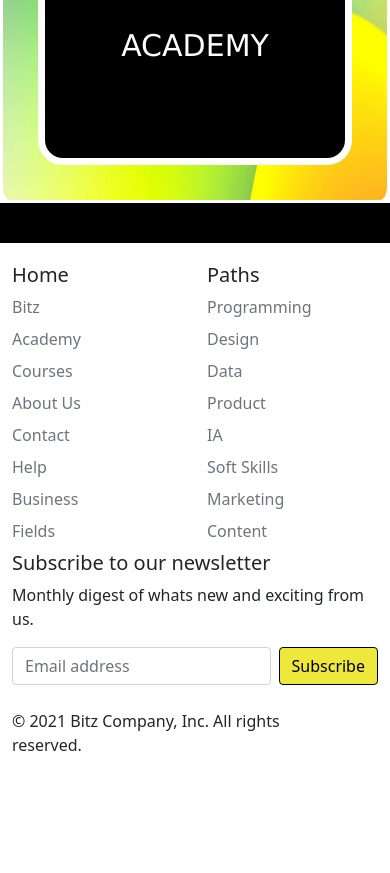
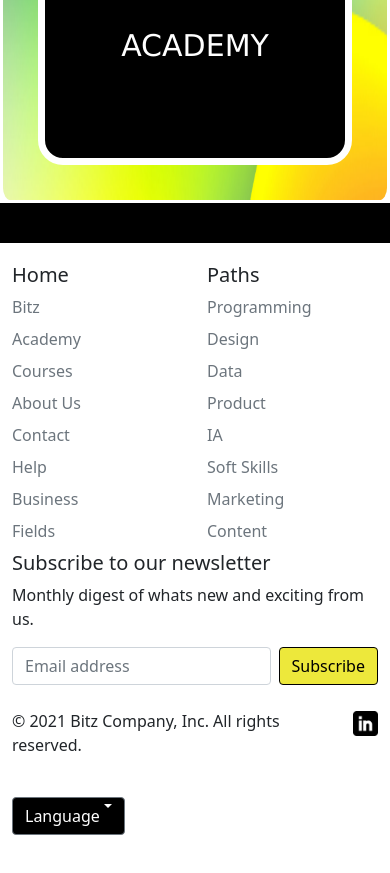
Before and after one commit to majopastore/bitz, a plain HTML site: page index.html in a window 390 px wide. Shown: the part 1421-2294 px from the top of the page. Drawn offline with nearby package versions, Linux system fonts and the light colour scheme.

Commit message:
maquetado final

```diff
--- a/index.html
+++ b/index.html
@@ -186,7 +186,12 @@
                 <li class="ms-3"><a class="link-dark" href="https://twitter.com/?lang=es"><svg class="bi" width="24" height="24"><use xlink:href="#twitter"/></svg></a></li>
                 <li class="ms-3"><a class="link-dark" href="https://www.instagram.com/"><svg class="bi" width="24" height="24"><use xlink:href="#instagram"/></svg></a></li>
                 <li class="ms-3"><a class="link-dark" href="https://www.facebook.com/"><svg class="bi" width="24" height="24"><use xlink:href="#facebook"/></svg></a></li>
-              </ul>
+              <li class="ms-3">
+                   <a class="link-dark" href="https://www.linkedin.com/">
+                    <img class="linkedin-logo" src="./img/linkedin-logo.png" alt="">
+                   </a>
+                  </li>
+               </ul>
             </div>
 
     <!-- LANGUAGE -->
--- a/scss/_mediaqueries.scss
+++ b/scss/_mediaqueries.scss
@@ -533,6 +533,10 @@
    .profile_movil{
     flex-basis: 50%;
   }
+   /*Logo profile */
+   #profile__horizontal{
+    display: none;
+  }
 
    /* Carousel */
    .carousel-item {
@@ -995,9 +999,6 @@
 
    /* Others */
    .btn-secondary{
-     display: none;
-  }
-   #profile__horizontal{
-     display: none;
+     display: flex;
   }
 }
--- a/scss/_piedepagina.scss
+++ b/scss/_piedepagina.scss
@@ -29,6 +29,10 @@
  .botonPropio {
    background-color: yellow;
  }
+ .linkedin-logo{
+  max-width: 25px;
+  max-height: 25px;
+}
  /* Botón Newletter y Submit */
  .btn-primary{
   color: rgb(0, 0, 0);
```
Also changed, not shown: img/linkedin-logo.png (added), img/linkedin.png (added), scss/estilos.css, 1 other file.
